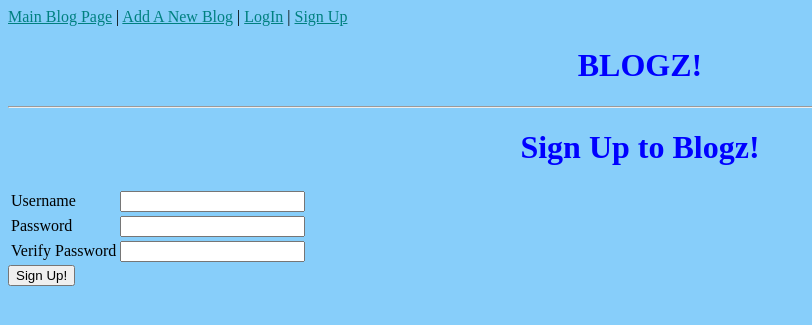
After one commit to TheAnticSits/blogz, a Flask app: page /signup in a window 1280 px wide. The commit adds this page. Shown: the top 325 px of the page, without its empty margins (0-812 px from the left). Run offline with Flask 2, Linux system fonts and the light colour scheme.

Commit message:
so far so far

```diff
--- a/main.py
+++ b/main.py
@@ -3,21 +3,34 @@ from flask_sqlalchemy import SQLAlchemy
 
 app = Flask(__name__)
 app.config['DEBUG'] = True
-app.config['SQLALCHEMY_DATABASE_URI']='mysql+pymysql://build-a-blog:launchcode@localhost:8889/build-a-blog'
+app.config['SQLALCHEMY_DATABASE_URI']='mysql+pymysql://blogz:launchcode@localhost:8889/blogz'
 app.config['SQLALCHEMY_ECHO'] = True
 db = SQLAlchemy(app)
 app.secret_key = 'y337kGcys&zP3B'
+
+class User(db.Model):
+
+    id = db.Column(db.Integer, primary_key=True)
+    username = db.Column(db.String(120), unique=True)
+    password = db.Column(db.String(120))
+    blogs = db.relationship('Blog', backref='owner')
+
+    def __init__(self, username, password):
+        self.username = username
+        self.password = password
 
 class Blog(db.Model):
 
     id = db.Column(db.Integer, primary_key=True)
     title = db.Column(db.String(120))
     body = db.Column(db.String(1000))
+    owner_id = db.Column(db.Integer, db.ForeignKey('user.id'))
 
 
-    def __init__(self, title, body):
+    def __init__(self, title, body, owner_id):
         self.title = title
         self.body = body
+        self.owner = owner
 
 @app.route('/', methods=['POST', 'GET'])
 def index():
@@ -35,6 +48,7 @@ def blog():
     if request.method == "POST":
         title = request.form['title']
         blog = request.form['blog']
+        user = request.form['user']
         title_error = ''
         blog_error = ''
         if title == '':
@@ -54,6 +68,21 @@ def blog():
     else:
         return render_template('newpost.html', title_error = title_error, blog_error = blog_error, title_return = title, blog_return = blog)
 
+@app.route('/login', methods=['POST', 'GET'])
+def login():
+    if request.method == 'POST':
+
+        password = request.form['password']
+        user = User.query.filter_by(id=id).first()
+        if user and user.password == password:
+            session['user'] = user
+            flash("Logged in")
+            return redirect('/')
+        else:
+            flash('User Password Incorrect OR User Does Not EXIST', 'error')
+
+    return render_template('login.html')
+
 @app.route('/pull_blog', methods=['POST', 'GET'])
 def pull_blog():
     id = request.args.get('id')
@@ -61,5 +90,29 @@ def pull_blog():
 
     return render_template('blog.html', title= blog.title, blog = blog.body)
 
+@app.route('/signup', methods=['POST', 'GET'])
+def signup():
+    if request.method == 'POST':
+        username = request.form['user']
+        password = request.form['password']
+        verify = request.form['verify']
+
+        # TODO - validate user's data
+
+        existing_user = User.query.filter_by(username=username).first()
+        if not existing_user:
+            new_user = User(username, password)
+            db.session.add(new_user)
+            db.session.commit()
+            session['user'] = username
+            return redirect('/')
+        else:
+            # TODO - user better response messaging
+            return "<h1> Duplicate user</h1>"
+
+    return render_template('signup.html')
+
+
+
 if __name__ == '__main__':
     app.run()
--- a/templates/base.html
+++ b/templates/base.html
@@ -1,7 +1,7 @@
 <!DOCTYPE html>
 <html>
     <head>
-        <title>Build A Blog</title>
+        <title>Blogz</title>
         <style>
 
         .error {
@@ -24,8 +24,8 @@
 
 <body>
     <div>
-        <a href='/'>Main Blog Page</a> | <a href='/newpost'>Add A New Blog</a>
-        <h1>Build A BLOG!</h1>
+        <a href='/'>Main Blog Page</a> | <a href='/newpost'>Add A New Blog</a> | <a href='/login'>LogIn</a> | <a href='/signup'>Sign Up</a>
+        <h1>BLOGZ!</h1>
     </div>
     <hr />
 
--- /dev/null
+++ b/templates/signup.html
@@ -0,0 +1,28 @@
+{% extends "base.html" %}
+
+{% block content %}
+<h1>Sign Up to Blogz!</h1>
+<form action="/signup" method="post">
+    <table>
+        <tr>
+            <td><label for="user">Username</label></td>
+            <td>
+                <input name="user" type="text" value="{{ user }}">
+            </td>
+        </tr>
+        <tr>
+            <td><label for="password">Password</label></td>
+            <td>
+                <input name="password" type="password">
+            </td>
+        </tr>
+        <tr>
+            <td><label for="verify">Verify Password</label></td>
+            <td>
+                <input name="verify" type="password">
+            </td>
+        </tr>
+    </table>
+    <input type="submit" value="Sign Up!">
+</form>
+{% endblock %}
```
Also changed, not shown: templates/login.html (added, +29 -0 lines).
